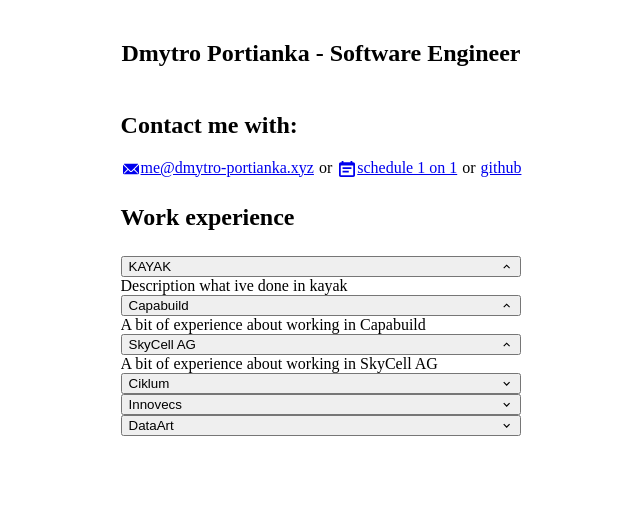
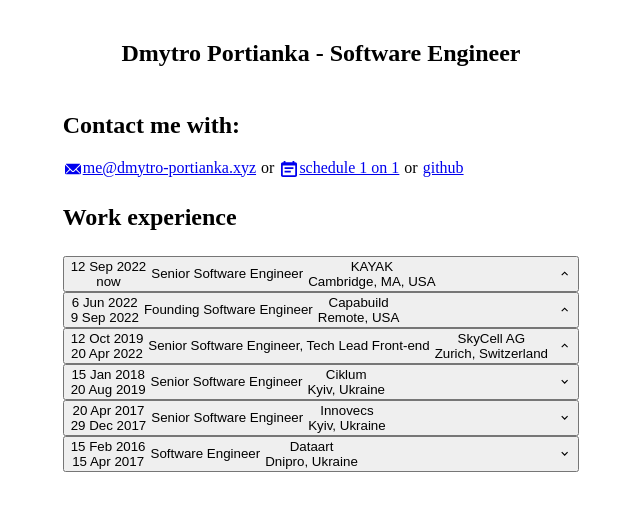
Before and after one commit to dimaPortyanka/blog, a Gatsby site: page / in a window 1280 px wide. Shown: the whole page, without its empty margins (319-959 px from the left). Built offline with nearby package versions, Linux system fonts and the light colour scheme; Gatsby itself is replaced by a stand-in of ours.

Commit message:
added work experience

```diff
--- a/src/components/CV.tsx
+++ b/src/components/CV.tsx
@@ -16,8 +16,9 @@ import {
 import {
     CalendarIcon,
     EmailIcon,
+} from '@chakra-ui/icons'
 
-} from '@chakra-ui/icons'
+import workExperience from './workExperience'
 
 const CV: React.FC = () => {
     return (
@@ -80,68 +81,47 @@ const CV: React.FC = () => {
                     2,
                 ]}
             >
-                <AccordionItem>
+                {
+                    workExperience.map(({
+                        location,
+                        company,
+                        start,
+                        end,
+                        role,
+                        achievements,
+                    },) => {
+                        return (
+                            <AccordionItem
+                                key={`${company}-${start}-${end}`}
+                            >
                                 <AccordionButton
                                     display="flex"
+                                    gap="5"
+                                    justifyContent="space-between"
                                 >
-                        KAYAK
+                                    <div>
+                                        {start}
+                                        <br />
+                                        {end}
+                                    </div>
+                                    <div>
+                                        {role}
+                                    </div>
+                                    <div>
+                                        {company}
+                                        <br />
+                                        {location}
+                                    </div>
                                     <Spacer />
                                     <AccordionIcon />
                                 </AccordionButton>
                                 <AccordionPanel>
-                        Description what ive done in kayak
+                                    {achievements}
                                 </AccordionPanel>
                             </AccordionItem>
-                <AccordionItem>
-                    <AccordionButton>
-                        Capabuild
-                        <Spacer />
-                        <AccordionIcon />
-                    </AccordionButton>
-                    <AccordionPanel>
-                        A bit of experience about working in Capabuild
-                    </AccordionPanel>
-                </AccordionItem>
-                <AccordionItem>
-                    <AccordionButton>
-                        SkyCell AG
-                        <Spacer />
-                        <AccordionIcon />
-                    </AccordionButton>
-                    <AccordionPanel>
-                        A bit of experience about working in SkyCell AG
-                    </AccordionPanel>
-                </AccordionItem>
-                <AccordionItem>
-                    <AccordionButton>
-                        Ciklum
-                        <Spacer />
-                        <AccordionIcon />
-                    </AccordionButton>
-                    <AccordionPanel>
-                        A bit of experience about working in Ciklum
-                    </AccordionPanel>
-                </AccordionItem>
-                <AccordionItem>
-                    <AccordionButton>
-                        Innovecs
-                        <Spacer />
-                        <AccordionIcon />
-                    </AccordionButton>
-                    <AccordionPanel>
-                        A bit of experience about working in Innovecs
-                    </AccordionPanel>
-                </AccordionItem>
-                <AccordionItem>
-                    <AccordionButton>
-                        DataArt
-                        <Spacer />
-                        <AccordionIcon />
-                    </AccordionButton>
-                    <AccordionPanel>
-                        A bit of experience about working in Dataart
-                    </AccordionPanel>
-                </AccordionItem>
+                        )
+                    },)
+                }
             </Accordion>
         </Stack>
     )
--- /dev/null
+++ b/src/components/workExperience.ts
@@ -0,0 +1,52 @@
+const workExperience: {
+  start: string;
+  end: string;
+  role: string;
+  location: string;
+  company: string;
+  achievements: string;
+}[] = [{
+    start: '12 Sep 2022',
+    end: 'now',
+    role: 'Senior Software Engineer',
+    location: 'Cambridge, MA, USA',
+    company: 'KAYAK',
+    achievements: '',
+},{
+    start: '6 Jun 2022',
+    end: '9 Sep 2022',
+    role: 'Founding Software Engineer',
+    location: 'Remote, USA',
+    company: 'Capabuild',
+    achievements: '',
+},{
+    start: '12 Oct 2019',
+    end: '20 Apr 2022',
+    role: 'Senior Software Engineer, Tech Lead Front-end',
+    location: 'Zurich, Switzerland',
+    company: 'SkyCell AG',
+    achievements: '',
+},{
+    start: '15 Jan 2018',
+    end: '20 Aug 2019',
+    role: 'Senior Software Engineer',
+    location: 'Kyiv, Ukraine',
+    company: 'Ciklum',
+    achievements: '',
+},{
+    start: '20 Apr 2017',
+    end: '29 Dec 2017',
+    role: 'Senior Software Engineer',
+    location: 'Kyiv, Ukraine',
+    company: 'Innovecs',
+    achievements: '',
+},{
+    start: '15 Feb 2016',
+    end: '15 Apr 2017',
+    role: 'Software Engineer',
+    location: 'Dnipro, Ukraine',
+    company: 'Dataart',
+    achievements: '',
+},]
+
+export default workExperience
```
Lines whose indentation alone changed are shown as unchanged.
